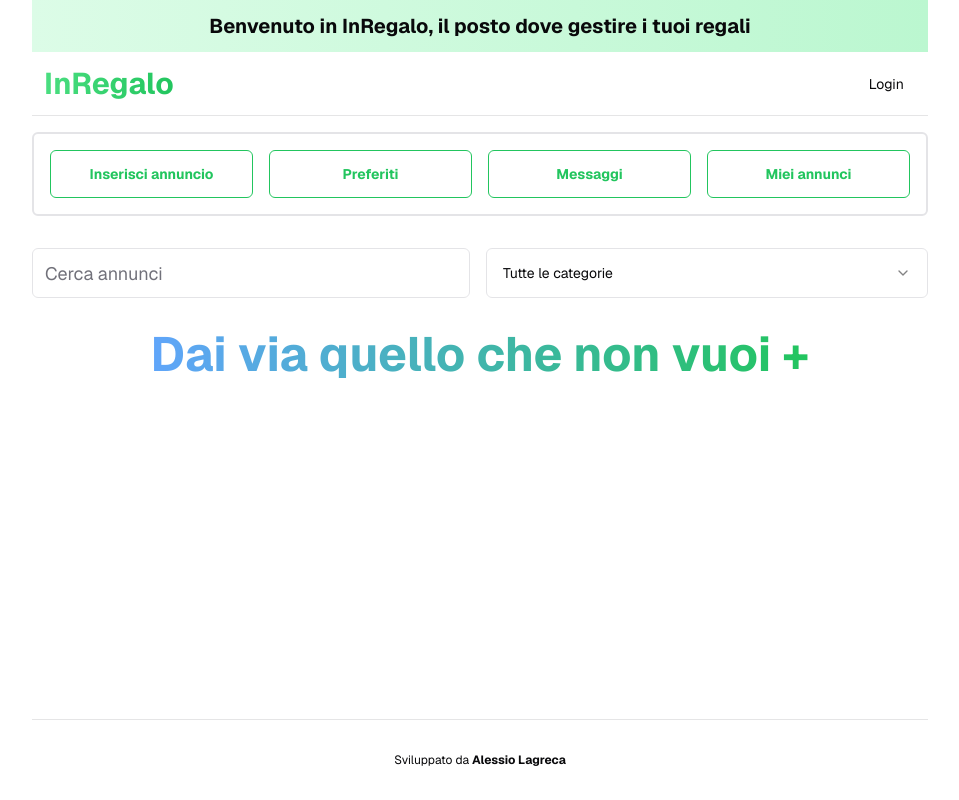
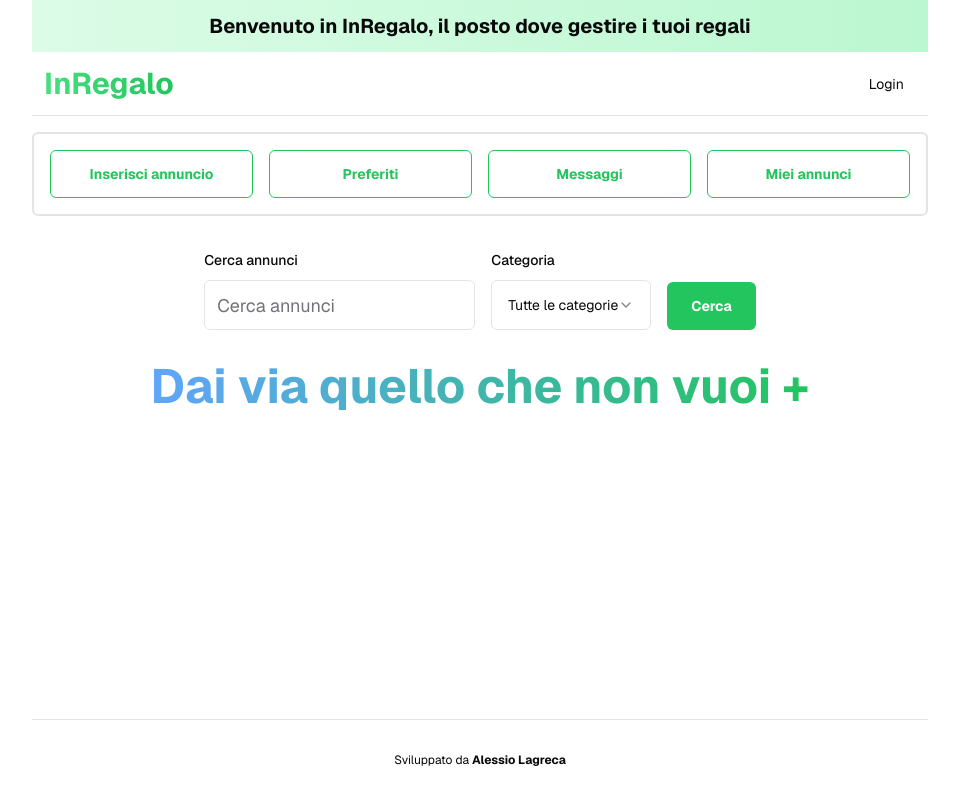
Before and after one commit to AlessioLagreca/InRegalo, a Next.js app: page / in a window 1280 px wide. Shown: the whole page, without its empty margins (160-1119 px from the left). Built offline with nearby package versions, Linux system fonts and the light colour scheme; no server answers.

Commit message:
rebuilded the search bar with shadcn form

```diff
--- a/app/page.tsx
+++ b/app/page.tsx
@@ -15,17 +15,17 @@ export default async function ProtectedPage() {
 
   return (
     <Container>
-			<div className='flex flex-col flex-1 gap-4 items-center w-full '>
-				<div className='w-full'>
-					<div className='py-3 px-2 sm text-sm sm:text-xl font-bold sm:text-center bg-gradient-to-r from-green-100 to-green-200'>
+      <div className="flex flex-col flex-1 gap-4 items-center w-full ">
+        <div className="w-full">
+          <div className="py-3 px-2 sm text-sm sm:text-xl font-bold sm:text-center bg-gradient-to-r from-green-100 to-green-200">
             Benvenuto in InRegalo, il posto dove gestire i tuoi regali
           </div>
-					<nav className='flex justify-center w-full h-16 border-b border-b-foreground/10'>
-						<div className='flex justify-between items-center p-3 w-full max-w-4xl text-sm'>
+          <nav className="flex justify-center w-full h-16 border-b border-b-foreground/10">
+            <div className="flex justify-between items-center p-3 w-full max-w-4xl text-sm">
               <Link
                 prefetch={false}
-								href='/'
-								className='text-3xl font-bold text-transparent bg-clip-text bg-gradient-to-r from-green-400 to-green-500'
+                href="/"
+                className="text-3xl font-bold text-transparent bg-clip-text bg-gradient-to-r from-green-400 to-green-500"
               >
                 InRegalo
               </Link>
@@ -36,69 +36,68 @@ export default async function ProtectedPage() {
 
         {/* SEZIONE ANNUNCI */}
 
-				<div className='px-2 sm:px-0 flex flex-col items-center gap-8 sm:gap-8 w-full animate-in mb-auto'>
-					<div className='sm:p-4 sm:block hidden p-2 border-2 border-zinc-200 rounded-md w-full'>
-						<div className='flex flex-wrap gap-4 w-full'>
+        <div className="px-2 sm:px-0 flex flex-col items-center gap-8 sm:gap-8 w-full animate-in mb-auto">
+          <div className="sm:p-4 sm:block hidden p-2 border-2 border-zinc-200 rounded-md w-full">
+            <div className="flex flex-wrap gap-4 w-full">
               <Link
                 prefetch={false}
-								href='/nuovo_annuncio'
-								className='flex flex-1'
+                href="/nuovo_annuncio"
+                className="flex flex-1"
               >
                 <Button
-									variant='outline'
-									size='xl'
-									className='flex-1 w-full text-green-500 hover:text-green-600 border-green-500 hover:bg-green-100 font-bold '
+                  variant="outline"
+                  size="xl"
+                  className="flex-1 w-full text-green-500 hover:text-green-600 border-green-500 hover:bg-green-100 font-bold "
                 >
                   Inserisci annuncio
                 </Button>
               </Link>
               <Link
                 prefetch={false}
-								href='/nuovo_annuncio'
-								className='flex flex-1'
+                href="/nuovo_annuncio"
+                className="flex flex-1"
               >
                 <Button
-									size='xl'
-									variant='outline'
-									className='flex-1 text-green-500 hover:text-green-600 border-green-500 hover:bg-green-100 font-bold'
+                  size="xl"
+                  variant="outline"
+                  className="flex-1 text-green-500 hover:text-green-600 border-green-500 hover:bg-green-100 font-bold"
                 >
                   Preferiti
                 </Button>
               </Link>
               <Link
                 prefetch={false}
-								href='/nuovo_annuncio'
-								className='flex flex-1'
+                href="/nuovo_annuncio"
+                className="flex flex-1"
               >
                 <Button
-									size='xl'
-									variant='outline'
-									className='flex-1 text-green-500 hover:text-green-600 border-green-500 hover:bg-green-100 font-bold'
+                  size="xl"
+                  variant="outline"
+                  className="flex-1 text-green-500 hover:text-green-600 border-green-500 hover:bg-green-100 font-bold"
                 >
                   Messaggi
                 </Button>
               </Link>
               <Link
                 prefetch={false}
-								href='/miei_annunci'
-								className='flex flex-1'
+                href="/miei_annunci"
+                className="flex flex-1"
               >
                 <Button
-									size='xl'
-									variant='outline'
-									className='flex-1 text-green-500 hover:text-green-600 border-green-500 hover:bg-green-100 font-bold'
+                  size="xl"
+                  variant="outline"
+                  className="flex-1 text-green-500 hover:text-green-600 border-green-500 hover:bg-green-100 font-bold"
                 >
                   Miei annunci
                 </Button>
               </Link>
             </div>
           </div>
-					<div className='flex gap-4 w-full justify-center items-center'>
+          <div className="flex gap-4 w-full justify-center items-center">
             <SearchBar />
-						<SelectCat />
           </div>
-					<div className='flex flex-col gap-4 w-full justify-center items-center'>
-						<h1 className='text-5xl font-bold text-transparent bg-clip-text bg-gradient-to-r from-blue-400 to-green-500'>
+          <div className="flex flex-col gap-4 w-full justify-center items-center">
+            <h1 className="text-5xl font-bold text-transparent bg-clip-text bg-gradient-to-r from-blue-400 to-green-500">
               Dai via quello che non vuoi +
             </h1>
           </div>
@@ -106,14 +105,14 @@ export default async function ProtectedPage() {
 
         {/* FOOTER */}
 
-				<footer className='flex justify-center p-8 w-full text-xs text-center border-t border-t-foreground/10'>
+        <footer className="flex justify-center p-8 w-full text-xs text-center border-t border-t-foreground/10">
           <p>
             Sviluppato da{" "}
             <a
-							href='https://supabase.com/?utm_source=create-next-app&utm_medium=template&utm_term=nextjs'
-							target='_blank'
-							className='font-bold hover:underline'
-							rel='noreferrer'
+              href="https://supabase.com/?utm_source=create-next-app&utm_medium=template&utm_term=nextjs"
+              target="_blank"
+              className="font-bold hover:underline"
+              rel="noreferrer"
             >
               Alessio Lagreca
             </a>
--- a/components/search-bar.tsx
+++ b/components/search-bar.tsx
@@ -3,33 +3,127 @@
 import { Input } from "@/components/ui/input";
 import { useState } from "react";
 import Cookies from "js-cookie";
+import {
+  Select,
+  SelectContent,
+  SelectItem,
+  SelectTrigger,
+  SelectValue,
+} from "@/components/ui/select";
+import {
+  Form,
+  FormControl,
+  FormDescription,
+  FormField,
+  FormItem,
+  FormLabel,
+  FormMessage,
+} from "@/components/ui/form";
+import { Button } from "./ui/button";
+import { zodResolver } from "@hookform/resolvers/zod";
+import { useForm } from "react-hook-form";
+import { z } from "zod";
+
+const formSchema = z.object({
+  elementoRicerca: z.string().min(2).max(50),
+  categoria: z.string().min(2).max(50),
+});
 
 export default function SearchBar() {
+  // 1. Definiamo il form.
+  const form = useForm<z.infer<typeof formSchema>>({
+    resolver: zodResolver(formSchema),
+    defaultValues: {
+      elementoRicerca: "",
+      categoria: "",
+    },
+  });
+
   const [elementoRicerca, setElementoRicerca] = useState("");
+  const [categoria, setCategoria] = useState("");
 
-	const gestisciRicerca = (event: React.KeyboardEvent<HTMLInputElement>) => {
-		if (event.key === "Enter") {
+  const gestisciRicerca = () => {
     const vecchioCookie = Cookies.get("query");
+    const vecchioCookieCategoria = Cookies.get("querycategoria");
     console.log("elemento ricerca:", elementoRicerca);
     console.log("vecchio cookie:", vecchioCookie);
     if (vecchioCookie) {
       Cookies.remove("query");
+      Cookies.remove("querycategoria");
       Cookies.set("query", elementoRicerca);
+      Cookies.set("querycategoria", categoria);
       window.location.href = "/ricerca";
     } else {
       Cookies.set("query", elementoRicerca);
       window.location.href = "/ricerca";
     }
-		}
   };
 
   return (
+    <>
+      <Form {...form}>
+        <div className="flex gap-4 items-center justify-center">
+          <FormField
+            control={form.control}
+            name="elementoRicerca"
+            render={({ field }) => (
+              <FormItem>
+                <FormLabel>Cerca annunci</FormLabel>
+                <FormControl>
                   <Input
                     onChange={(e) => setElementoRicerca(e.target.value)}
-			onKeyDown={gestisciRicerca}
-			type='text'
-			placeholder='Cerca annunci'
-			className='max-w-2xl w-full py-6 text-lg focus:outline-none hover:border-gray-400 focus:ring-2 focus-visible:outline-none focus:ring-gray-300'
+                    onKeyDown={(e) => e.key === "Enter" && gestisciRicerca()}
+                    type="text"
+                    placeholder="Cerca annunci"
+                    className="max-w-2xl w-full py-6 text-lg focus:outline-none hover:border-gray-400 focus:ring-2 focus-visible:outline-none focus:ring-gray-300"
                   />
+                </FormControl>
+                <FormMessage />
+              </FormItem>
+            )}
+          />
+
+          <FormField
+            control={form.control}
+            name="categoria"
+            render={({ field }) => (
+              <FormItem>
+                <FormLabel>Categoria</FormLabel>
+                <FormControl>
+                  <Select
+                    onValueChange={field.onChange}
+                    defaultValue={field.value}
+                    {...field}
+                  >
+                    <SelectTrigger className="flex flex-1 p-4 py-6 hover:border-gray-400">
+                      <SelectValue placeholder="Tutte le categorie" />
+                    </SelectTrigger>
+
+                    <SelectContent>
+                      <SelectItem value="tutte le categorie">
+                        Tutte le categorie
+                      </SelectItem>
+                      <SelectItem value="elettronica">Elettronica</SelectItem>
+                      <SelectItem value="libri">Libri</SelectItem>
+                      <SelectItem value="musica">Musica</SelectItem>
+                      <SelectItem value="sport">Sport</SelectItem>
+                      <SelectItem value="tempo libero">Tempo libero</SelectItem>
+                    </SelectContent>
+                  </Select>
+                </FormControl>
+
+                <FormMessage />
+              </FormItem>
+            )}
+          />
+          <Button
+            className="bg-green-500 font-bold text-white self-end p-6"
+            onClick={gestisciRicerca}
+          >
+            Cerca
+          </Button>
+        </div>
+      </Form>
+    </>
   );
 }
```
Also changed, not shown: components/form-annuncio.tsx (+17 -17 lines), components/selectCat.tsx (+10 -8 lines). Lines whose indentation alone changed are shown as unchanged.
